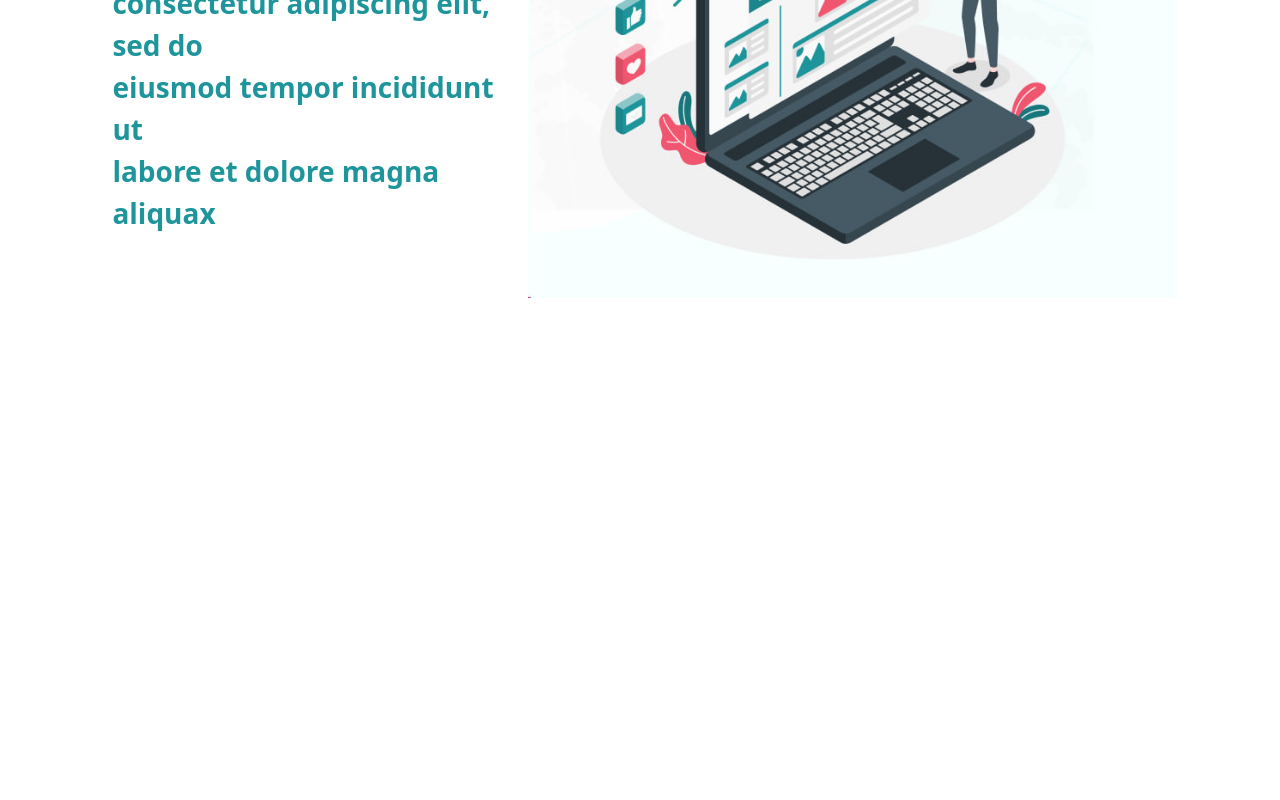
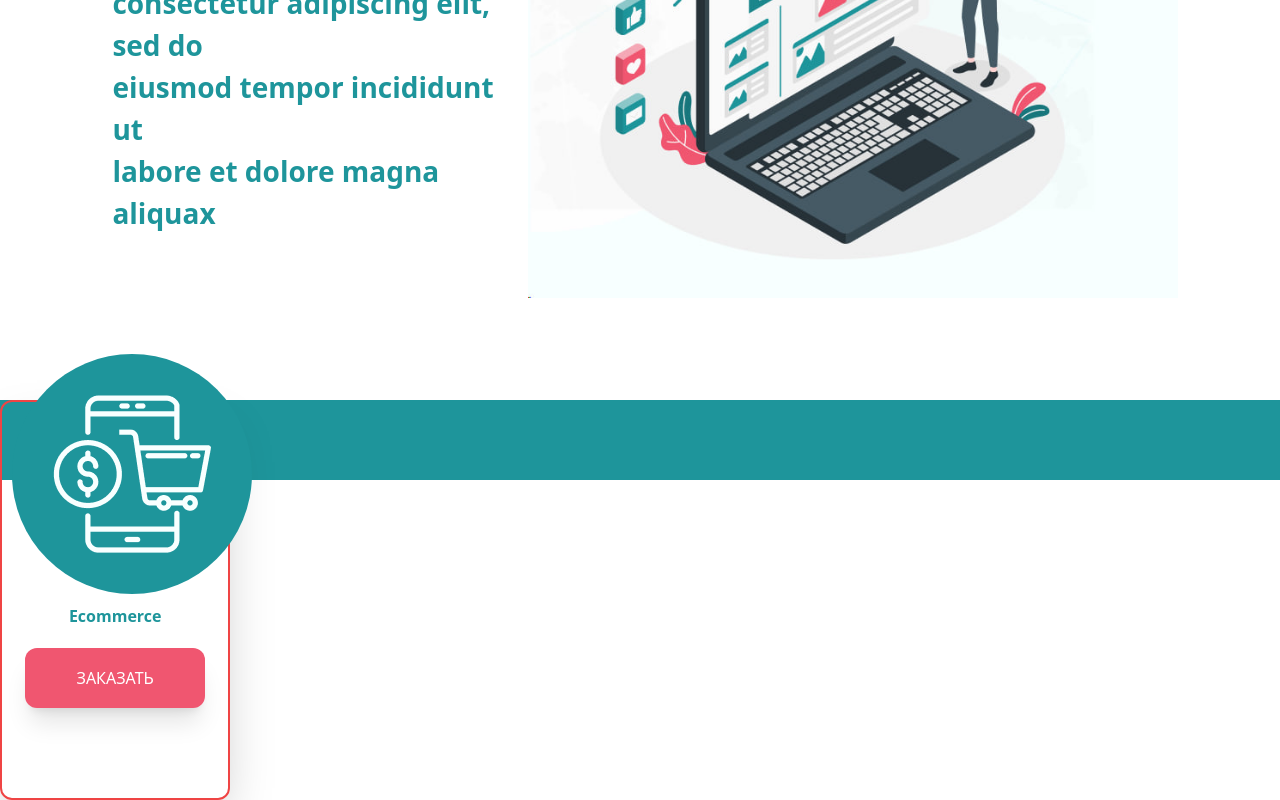
Before and after one commit to Mukhammadullo/ProductFit, a React (Vite) app: page / in a window 1280 px wide. Shown: the part 3075-3875 px from the top of the page. Before the commit the page ends 3475 px from the top, so only its background shows below. Built offline with nearby package versions, Linux system fonts and the light colour scheme.

Commit message:
section7

```diff
--- a/src/App.jsx
+++ b/src/App.jsx
@@ -1,4 +1,5 @@
 import './App.css'
+import Card1 from './components/Card1'
 
 function App() {
 
@@ -184,6 +185,20 @@ function App() {
 
 
 
+      {/* section9 */}
+      <section>
+
+        {/* row1 */}
+        <div >
+          <div className='w-[100%] h-[10vh] bg-[#1E959B]'>
+            <Card1 img={'src/assets/Group.png'} title={'Ecommerce'} />
+          </div>
+        </div>
+
+        {/* row2 */}
+
+      </section>
+
     </>
   )
 }
--- /dev/null
+++ b/src/components/Card1.jsx
@@ -0,0 +1,17 @@
+import React from 'react'
+
+const Card1 = ({ img, title }) => {
+    return (
+        <div className='w-[18%] rounded-[12px] shadow-2xl h-[50vh] border-red-500 border-solid border-[2px]'>
+            <div className='w-[240px] h-[240px] mt-[-48px] ml-[10px] rounded-[120px] bg-[#1E959B] flex justify-center items-center'>
+                <img src={img} />
+            </div>
+            <div className='flex flex-col justify-center items-center'>
+                <h1 className='font-bold text-[#1E959B] m-[10px] text-center'>{title}</h1>
+                <button className='w-[180px] h-[60px] shadow-xl m-[10px] rounded-[12px] text-[white] bg-[#F05670]'>ЗАКАЗАТЬ</button>
+            </div>
+        </div>
+    )
+}
+
+export default Card1
```
Also changed, not shown: src/assets/Group.png (added).
